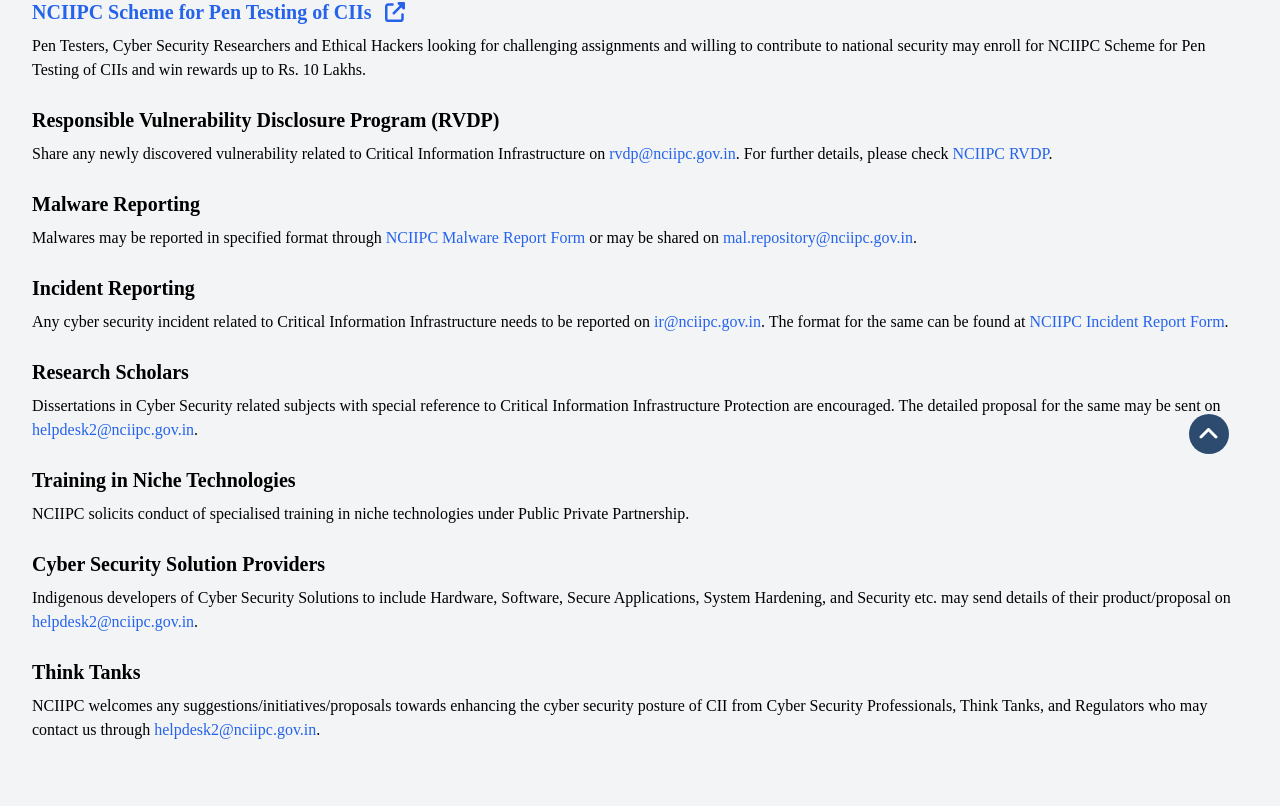
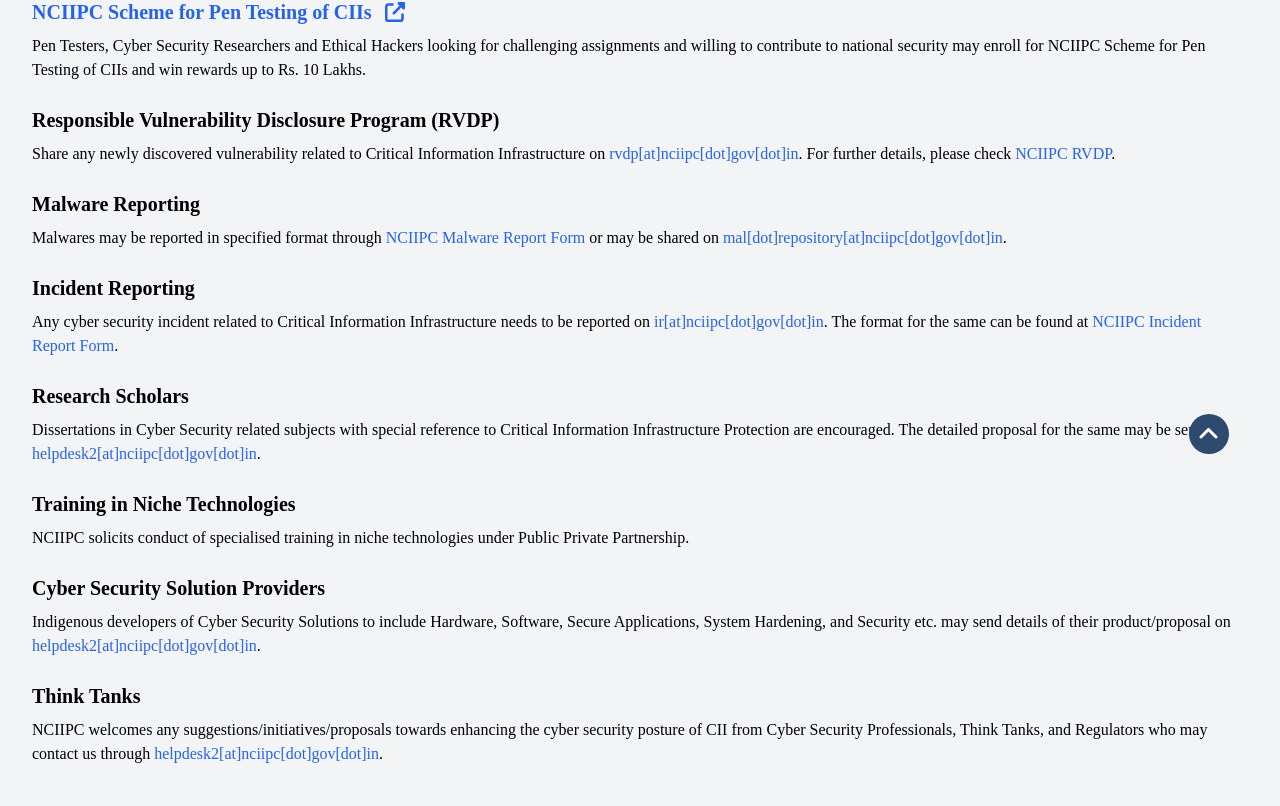
Before and after one commit to Anasdevs/NCIIPC, a React (Vite) app: page /engage in a window 1280 px wide. Shown: the part 314-1120 px from the top of the page. Built offline with nearby package versions, Linux system fonts and the light colour scheme.

Commit message:
update: email format

```diff
--- a/src/Components/Footer.jsx
+++ b/src/Components/Footer.jsx
@@ -63,7 +63,7 @@
         <div className="flex justify-center mb-4">
           <div className="text-center space-y-2 md:space-y-0 md:flex md:justify-center md:items-center md:space-x-4">
             <p className="text-gray-100 text-sm md:text-lg">
-              Email: <a href="mailto:helpdesk1@nciipc.gov.in" className="text-blue-300">helpdesk1@nciipc.gov.in</a>
+              Email: <a href="mailto:helpdesk1@nciipc.gov.in" className="text-blue-300">helpdesk1[at]nciipc[dot]gov[dot]in</a>
             </p>
             <p className="text-gray-100 text-sm md:text-lg">
               Toll Free: <a href="tel:1800-11-4430" className="text-blue-300">1800-11-4430</a>
@@ -176,12 +176,12 @@
                     <div className="text-right">
                       <p className="text-sm mb-2">
                         <a href="mailto:helpdesk1@nciipc.gov.in" className="text-blue-500 hover:text-blue-700">
-                          helpdesk1@nciipc.gov.in
+                          helpdesk1[at]nciipc[dot]gov[dot]in
                         </a>
                       </p>
                       <p className="text-sm">
                         <a href="mailto:helpdesk2@nciipc.gov.in" className="text-blue-500 hover:text-blue-700">
-                          helpdesk2@nciipc.gov.in
+                        helpdesk2[at]nciipc[dot]gov[dot]in
                         </a>
                       </p>
                     </div>
@@ -207,7 +207,7 @@
                     <div className="text-right">
                       <p className="text-sm">
                         <a href="mailto:ir@nciipc.gov.in" className="text-blue-500 hover:text-blue-700">
-                          ir@nciipc.gov.in
+                          ir[at]nciipc[dot]gov[dot]in
                         </a>
                       </p>
                     </div>
@@ -220,7 +220,7 @@
                     <div className="text-right">
                       <p className="text-sm">
                         <a href="mailto:rvdp@nciipc.gov.in" className="text-blue-500 hover:text-blue-700">
-                          rvdp@nciipc.gov.in
+                          rvdp[at]nciipc[dot]gov[dot]in
                         </a>
                       </p>
                     </div>
@@ -233,7 +233,7 @@
                     <div className="text-right">
                       <p className="text-sm">
                         <a href="mailto:mal.repository@nciipc.gov.in" className="text-blue-500 hover:text-blue-700">
-                          mal.repository@nciipc.gov.in
+                          mal.repository[at]nciipc[dot]gov[dot]in
                         </a>
                       </p>
                     </div>
--- a/src/Components/InternalPages/EngageWithUs.jsx
+++ b/src/Components/InternalPages/EngageWithUs.jsx
@@ -19,28 +19,28 @@
       <section className="mb-6">
         <h3 className="text-xl font-semibold mb-2">Responsible Vulnerability Disclosure Program (RVDP)</h3>
         <p className="mb-2">
-          Share any newly discovered vulnerability related to Critical Information Infrastructure on <a href="mailto:rvdp@nciipc.gov.in" className="text-blue-600">rvdp@nciipc.gov.in</a>. For further details, please check <a href='/rvdp' className="text-blue-600">NCIIPC RVDP</a>.
+          Share any newly discovered vulnerability related to Critical Information Infrastructure on <a href="mailto:rvdp@nciipc.gov.in" className="text-blue-600">rvdp[at]nciipc[dot]gov[dot]in</a>. For further details, please check <a href='/rvdp' className="text-blue-600">NCIIPC RVDP</a>.
         </p>
       </section>
 
       <section className="mb-6">
         <h3 className="text-xl font-semibold mb-2">Malware Reporting</h3>
         <p className="mb-2">
-          Malwares may be reported in specified format through <a href='/forms' className="text-blue-600">NCIIPC Malware Report Form</a> or may be shared on <a href="mailto:mal.repository@nciipc.gov.in" className="text-blue-600">mal.repository@nciipc.gov.in</a>.
+          Malwares may be reported in specified format through <a href='/forms' className="text-blue-600">NCIIPC Malware Report Form</a> or may be shared on <a href="mailto:mal.repository@nciipc.gov.in" className="text-blue-600">mal[dot]repository[at]nciipc[dot]gov[dot]in</a>.
         </p>
       </section>
 
       <section className="mb-6">
         <h3 className="text-xl font-semibold mb-2">Incident Reporting</h3>
         <p className="mb-2">
-          Any cyber security incident related to Critical Information Infrastructure needs to be reported on <a href="mailto:ir@nciipc.gov.in" className="text-blue-600">ir@nciipc.gov.in</a>. The format for the same can be found at <a href='/forms' className="text-blue-600">NCIIPC Incident Report Form</a>.
+          Any cyber security incident related to Critical Information Infrastructure needs to be reported on <a href="mailto:ir@nciipc.gov.in" className="text-blue-600">ir[at]nciipc[dot]gov[dot]in</a>. The format for the same can be found at <a href='/forms' className="text-blue-600">NCIIPC Incident Report Form</a>.
         </p>
       </section>
 
       <section className="mb-6">
         <h3 className="text-xl font-semibold mb-2">Research Scholars</h3>
         <p className="mb-2">
-          Dissertations in Cyber Security related subjects with special reference to Critical Information Infrastructure Protection are encouraged. The detailed proposal for the same may be sent on <a href="mailto:helpdesk2@nciipc.gov.in" className="text-blue-600">helpdesk2@nciipc.gov.in</a>.
+          Dissertations in Cyber Security related subjects with special reference to Critical Information Infrastructure Protection are encouraged. The detailed proposal for the same may be sent on <a href="mailto:helpdesk2@nciipc.gov.in" className="text-blue-600">helpdesk2[at]nciipc[dot]gov[dot]in</a>.
         </p>
       </section>
 
@@ -54,14 +54,14 @@
       <section className="mb-6">
         <h3 className="text-xl font-semibold mb-2">Cyber Security Solution Providers</h3>
         <p className="mb-2">
-          Indigenous developers of Cyber Security Solutions to include Hardware, Software, Secure Applications, System Hardening, and Security etc. may send details of their product/proposal on <a href="mailto:helpdesk2@nciipc.gov.in" className="text-blue-600">helpdesk2@nciipc.gov.in</a>.
+          Indigenous developers of Cyber Security Solutions to include Hardware, Software, Secure Applications, System Hardening, and Security etc. may send details of their product/proposal on <a href="mailto:helpdesk2@nciipc.gov.in" className="text-blue-600">helpdesk2[at]nciipc[dot]gov[dot]in</a>.
         </p>
       </section>
 
       <section>
         <h3 className="text-xl font-semibold mb-2">Think Tanks</h3>
         <p className="mb-2">
-          NCIIPC welcomes any suggestions/initiatives/proposals towards enhancing the cyber security posture of CII from Cyber Security Professionals, Think Tanks, and Regulators who may contact us through <a href="mailto:helpdesk2@nciipc.gov.in" className="text-blue-600">helpdesk2@nciipc.gov.in</a>.
+          NCIIPC welcomes any suggestions/initiatives/proposals towards enhancing the cyber security posture of CII from Cyber Security Professionals, Think Tanks, and Regulators who may contact us through <a href="mailto:helpdesk2@nciipc.gov.in" className="text-blue-600">helpdesk2[at]nciipc[dot]gov[dot]in</a>.
         </p>
       </section>
     </div>
--- a/src/Components/InternalPages/Internship.jsx
+++ b/src/Components/InternalPages/Internship.jsx
@@ -155,7 +155,7 @@
 
         <div className="mb-8">
           <h2 className="text-xl font-semibold mb-4">Email address:</h2>
-          <p><a href="mailto:helpdesk2@nciipc.gov.in" className='text-indigo-700'>helpdesk2@nciipc.gov.in</a> (With Email Subject line: NCIIPC Summer Internship Application: &lt; Name &gt; - &lt; Discipline &gt; - &lt; Proposed Start - End Date &gt;)</p>
+          <p><a href="mailto:helpdesk2@nciipc.gov.in" className='text-indigo-700'>helpdesk2[at]nciipc[dot]gov[dot]in</a> (With Email Subject line: NCIIPC Summer Internship Application: &lt; Name &gt; - &lt; Discipline &gt; - &lt; Proposed Start - End Date &gt;)</p>
         </div>
 
         <div className="mb-8">
--- a/src/Components/InternalPages/PentestingScheme.jsx
+++ b/src/Components/InternalPages/PentestingScheme.jsx
@@ -19,7 +19,7 @@
     Top performers may be further empanelled by NCIIPC for specific cyber security assignments.
   </li>
   <li className="mb-2">
-    Interested participants may express their willingness to enroll for the scheme by emailing contact details (Name, Email-ID, Phone/ Mobile) and whether they would like to participate as individual or a team to cii.assessment@nciipc.gov.in.
+    Interested participants may express their willingness to enroll for the scheme by emailing contact details (Name, Email-ID, Phone/ Mobile) and whether they would like to participate as individual or a team to <a href="mailto:cii.assessment@nciipc.gov.in" className='text-indigo-500'>cii[dot]assessment[at]nciipc[dot]gov[dot]in.</a>
   </li>
   <li>
     Interested participants will be sent a form which they would need to fill and submit. Suitable shortlisted (based on previous experience/ performance in the domain etc.) candidates will be invited to participate in the exercises.
--- a/src/Components/InternalPages/Rvdp.jsx
+++ b/src/Components/InternalPages/Rvdp.jsx
@@ -17,7 +17,7 @@
       </p>
       <h3 className="text-xl font-bold mb-2">How to Report:</h3>
       <p className="text-gray-700 mb-4">
-        NCIIPC hosts Vulnerability Disclosure Form at its website <a href="https://nciipc.gov.in" className='text-indigo-700'> nciipc.gov.in. </a> You may fill up the required fields in the Form and submit the same to <a href="mailto:helpdesk2@nciipc.gov.in" className='text-indigo-700'>rvdp@nciipc.gov.in</a>  along with relevant documents, screenshots, urls etc.
+        NCIIPC hosts Vulnerability Disclosure Form at its website <a href="https://nciipc.gov.in" className='text-indigo-700'> nciipc.gov.in. </a> You may fill up the required fields in the Form and submit the same to <a href="mailto:helpdesk2@nciipc.gov.in" className='text-indigo-700'>rvdp[at]nciipc[dot]gov[dot]in</a>  along with relevant documents, screenshots, urls etc.
       </p>
       <h3 className="text-xl font-bold mb-2">Acknowledgment:</h3>
       <p className="text-gray-700 mb-4">
```
